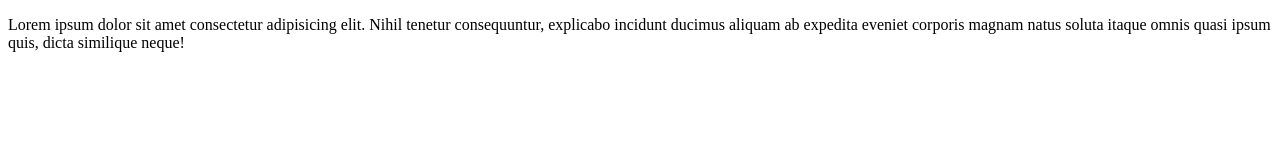
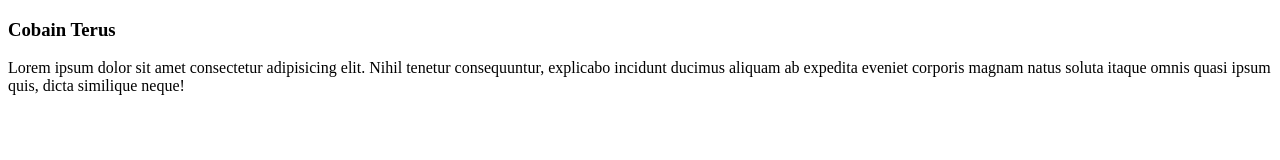
Before and after one commit to robifirmnsyah/robi-git-test-2, a plain HTML site: page index.html in a window 1280 px wide. Drawn offline with Linux system fonts and the light colour scheme.

```diff
--- a/index.html
+++ b/index.html
@@ -9,6 +9,7 @@
 </head>
 
 <body>
+  <h3>Cobain Terus</h3>
   <p>Lorem ipsum dolor sit amet consectetur adipisicing elit. Nihil tenetur consequuntur, explicabo incidunt ducimus
     aliquam ab expedita eveniet corporis magnam natus soluta itaque omnis quasi ipsum quis, dicta similique neque!</p>
 </body>
```
